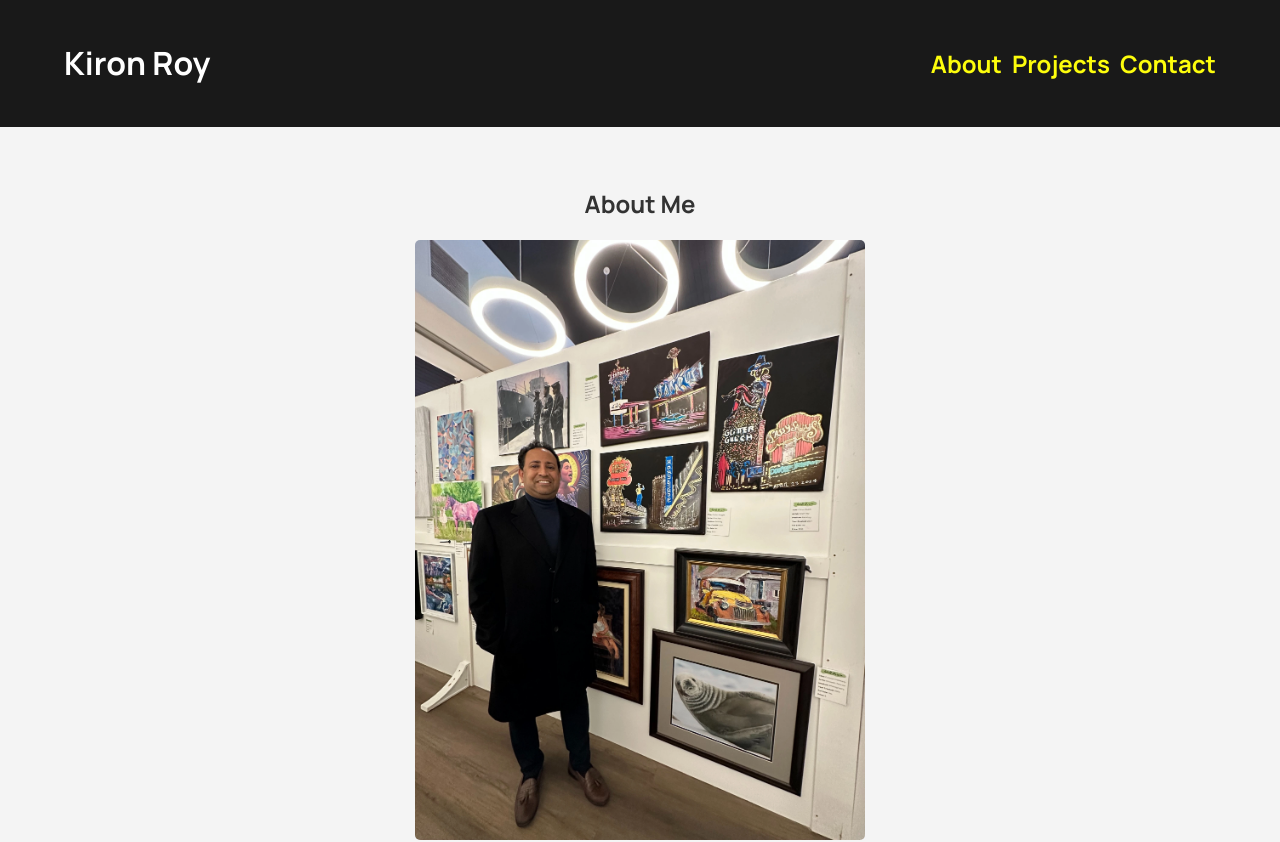
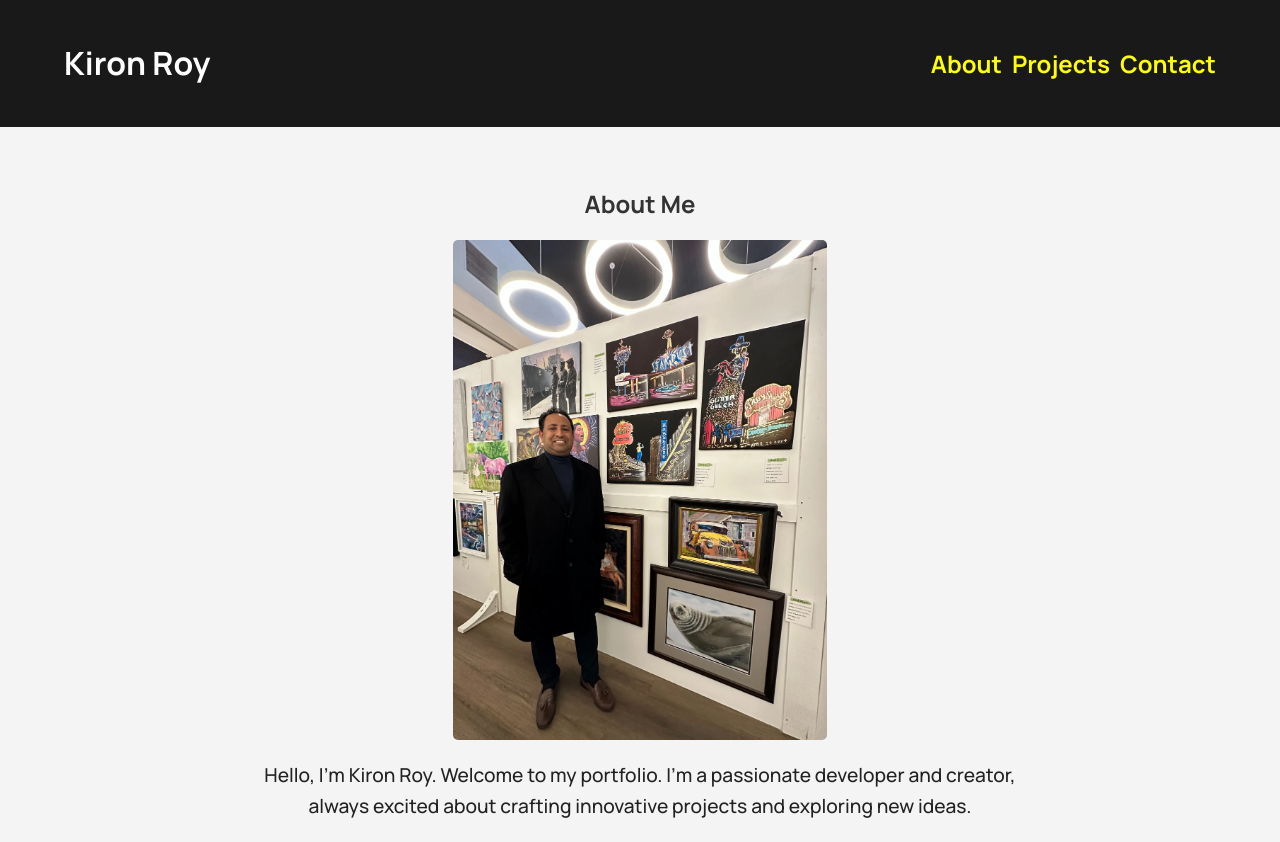
Before and after one commit to kironroy/kironroy-react, a React (Create React App) app: page / in a window 1280 px wide. Shown: the top 842 px of the page. Built offline with nearby package versions, Linux system fonts and the light colour scheme.

Commit message:
Update About.css
- Font and image adjustments

```diff
--- a/src/components/About.css
+++ b/src/components/About.css
@@ -12,13 +12,14 @@
 
 .about p {
   margin-bottom: 15px;
+  font-size: 1.2em;
   line-height: 1.6;
   color: #222;
 }
 
 .about-image {
-  max-width: 600px;
-  height: 600px;
+  max-width: 500px;
+  height: 500px;
   margin: 20px auto;
   border-radius: 5px;
   display: block;
@@ -27,7 +28,11 @@
 
 @media (max-width: 768px) {
   .about-image {
-    max-width: 90%;
+    max-width: 80%;
     height: auto;
   }
+
+  .about p {
+  font-size: 1em;
 }
+}
```
